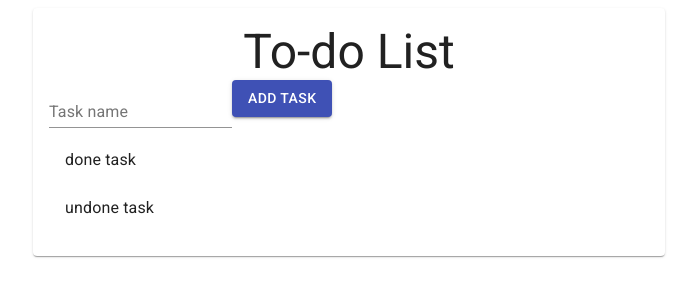
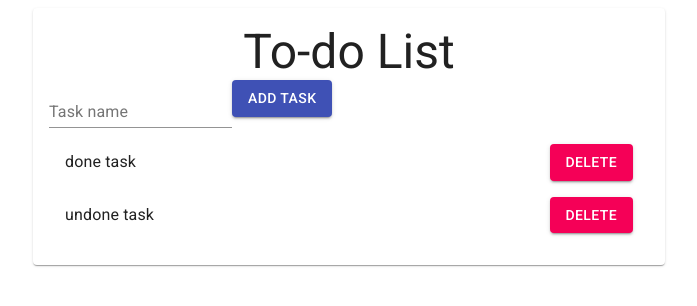
Before and after one commit to karmek-k/react-node-assignment, a Next.js app in the folder frontend/: page / in a window 1280 px wide. Shown: the top 306 px of the page, without its empty margins (291-988 px from the left). Built offline with nearby package versions, Linux system fonts and the light colour scheme.

Commit message:
Add a delete button in TaskComponent

```diff
--- a/frontend/components/index/TaskComponent.tsx
+++ b/frontend/components/index/TaskComponent.tsx
@@ -1,4 +1,4 @@
-import { ListItem, ListItemText } from '@material-ui/core';
+import { Button, ListItem, ListItemText } from '@material-ui/core';
 import React from 'react';
 import { Task } from '../../interfaces/Task';
 
@@ -10,6 +10,9 @@ const TaskComponent: React.FC<Props> = ({ task }) => {
   return (
     <ListItem>
       <ListItemText primary={task.name} />
+      <Button variant="contained" color="secondary">
+        Delete
+      </Button>
     </ListItem>
   );
 };
```
